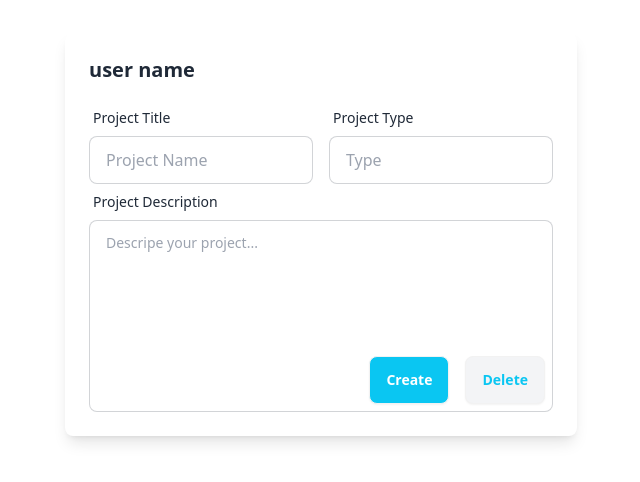
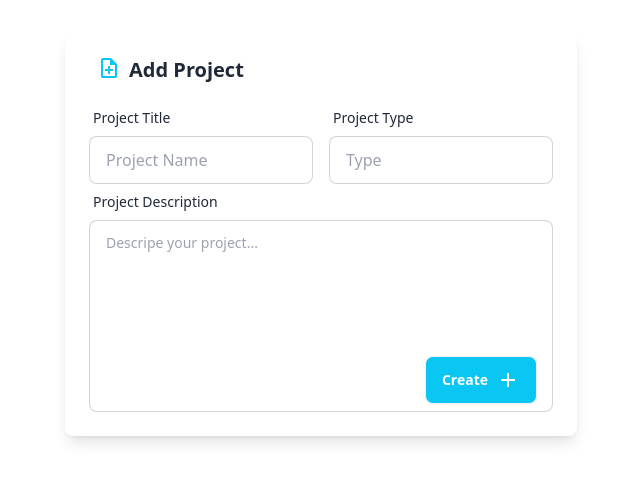
Before and after one commit to tunourah/ProjectPath, a React (Vite) app in the folder FrontEnd/Project-Path/: page /AddIdeas in a window 1280 px wide. Shown: the top 482 px of the page, without its empty margins (319-959 px from the left). Built offline with nearby package versions, Linux system fonts and the light colour scheme.

Commit message:
remove name

```diff
--- a/FrontEnd/Project-Path/src/Pages/Addideas.jsx
+++ b/FrontEnd/Project-Path/src/Pages/Addideas.jsx
@@ -10,16 +10,16 @@ const ProjectForm = () => {
     console.log("Project created:", { title, type, description });
   };
 
-  const handleDelete = () => {
-    setTitle("");
-    setType("");
-    setDescription("");
-  };
+  // const handleDelete = () => {
+  //   setTitle("");
+  //   setType("");
+  //   setDescription("");
+  // };
 
   return (
     <div>
       <div className=" flex flex-col items-center p-6 bg-base-100 rounded-lg shadow-lg max-w-lg mx-auto mt-8">
-        <h2 className="text-xl self-start font-semibold mb-4">user name</h2>
+        <div className="text-xl self-start font-semibold mb-4 flex"><span className="mx-2"><svg xmlns="http://www.w3.org/2000/svg" height="24px" viewBox="0 -960 960 960" width="24px" fill="#0AC6F2"><path d="M440-240h80v-120h120v-80H520v-120h-80v120H320v80h120v120ZM240-80q-33 0-56.5-23.5T160-160v-640q0-33 23.5-56.5T240-880h320l240 240v480q0 33-23.5 56.5T720-80H240Zm280-520v-200H240v640h480v-440H520ZM240-800v200-200 640-640Z"/></svg></span><span>Add Project</span></div>
         <div className="grid grid-cols-1 md:grid-cols-2 gap-4 w-full">
           <div className="form-control">
             <label className="label">
@@ -59,7 +59,7 @@ const ProjectForm = () => {
             <button
               className="btn bg-[#0AC6F2] hover:bg-[#0AC6F2] hover:bg-opacity-50 text-white mx-2"
               onClick={handleCreate}>
-              Create
+            Create <span><svg xmlns="http://www.w3.org/2000/svg" height="24px" viewBox="0 -960 960 960" width="24px" fill="#ffffff"><path d="M440-440H200v-80h240v-240h80v240h240v80H520v240h-80v-240Z"/></svg></span>
             </button>
             <dialog id="my_modal_1" className="modal">
               <div className="modal-box text-center flex flex-col items-center">
@@ -81,11 +81,11 @@ const ProjectForm = () => {
                 </div>
               </div>
             </dialog>
-            <button
+            {/* <button
               className="btn bg-gray-100 text-[#0AC6F2]"
               onClick={handleDelete}>
-              Delete
-            </button>
+             Clear<span><svg xmlns="http://www.w3.org/2000/svg" height="24px" viewBox="0 -960 960 960" width="24px" fill="#0AC6F2"><path d="m456-320 104-104 104 104 56-56-104-104 104-104-56-56-104 104-104-104-56 56 104 104-104 104 56 56Zm-96 160q-19 0-36-8.5T296-192L80-480l216-288q11-15 28-23.5t36-8.5h440q33 0 56.5 23.5T880-720v480q0 33-23.5 56.5T800-160H360ZM180-480l180 240h440v-480H360L180-480Zm400 0Z"/></svg></span>
+            </button> */}
           </div>
         </div>
       </div>
--- a/FrontEnd/Project-Path/src/Pages/Ideas.jsx
+++ b/FrontEnd/Project-Path/src/Pages/Ideas.jsx
@@ -25,7 +25,7 @@ function Ideas() {
   return (
     <div className="container mx-auto p-6">
       <div className="text-start">
-        <h1 className="text-2xl font-bold">user name</h1>
+        {/* <h1 className="text-2xl font-bold">user name</h1>  */}
         <div className="text-4xl font-bold mt-2 flex">
            <span>
             <svg xmlns="http://www.w3.org/2000/svg" height="48px" viewBox="0 -960 960 960" width="48px" fill="#0AC6F2"><path d="M480-80q-33 0-56.5-23.5T400-160h160q0 33-23.5 56.5T480-80ZM320-200v-80h320v80H320Zm10-120q-69-41-109.5-110T180-580q0-125 87.5-212.5T480-880q125 0 212.5 87.5T780-580q0 81-40.5 150T630-320H330Zm24-80h252q45-32 69.5-79T700-580q0-92-64-156t-156-64q-92 0-156 64t-64 156q0 54 24.5 101t69.5 79Zm126 0Z"/></svg>
@@ -43,8 +43,8 @@ function Ideas() {
 
       {/* Pagination */}
       <div className="join w-32">
-        <button className="join-item btn btn-outline text-xs hover:bg-[#0AC6F2] border-[#0AC6F2] text-[#0AC6F2] bg-[#fefefe]">Previous page</button>
-        <button className="join-item btn btn-outline text-xs hover:bg-[#0AC6F2] border-[#0AC6F2] text-[#0AC6F2] bg-[#fefefe]">Next</button>
+        <button className="join-item btn btn-outline text-xs hover:bg-[#0AC6F2] border-[#0AC6F2] text-[#0AC6F2] bg-[#fefefe] hover:opacity-60">Previous page</button>
+        <button className="join-item btn btn-outline text-xs hover:bg-[#0AC6F2] border-[#0AC6F2] text-[#0AC6F2] bg-[#fefefe] hover:opacity-60">Next</button>
       </div>
     </div>
   );
```
